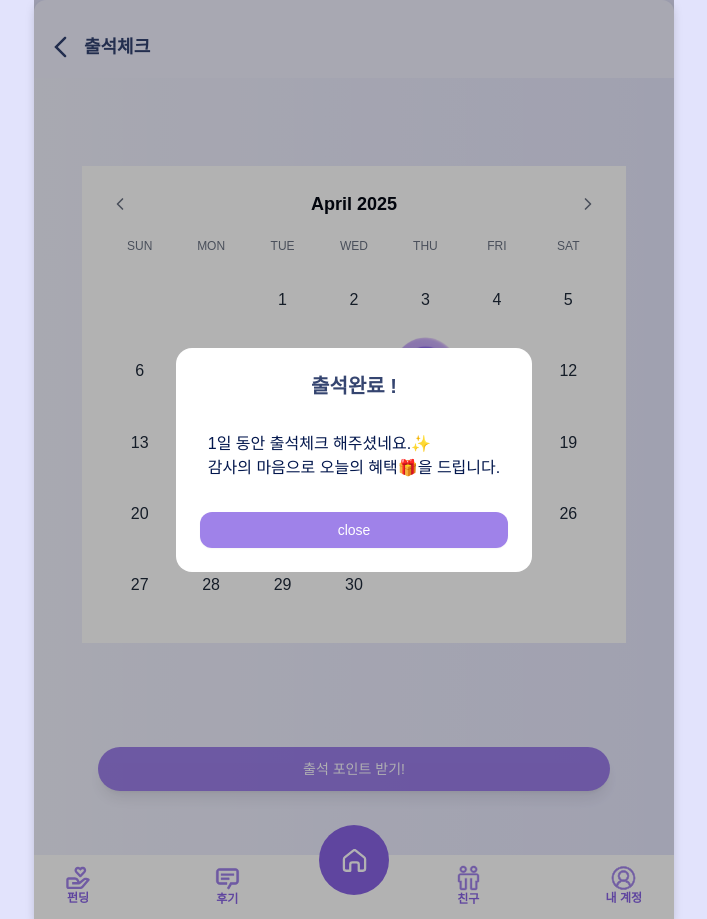
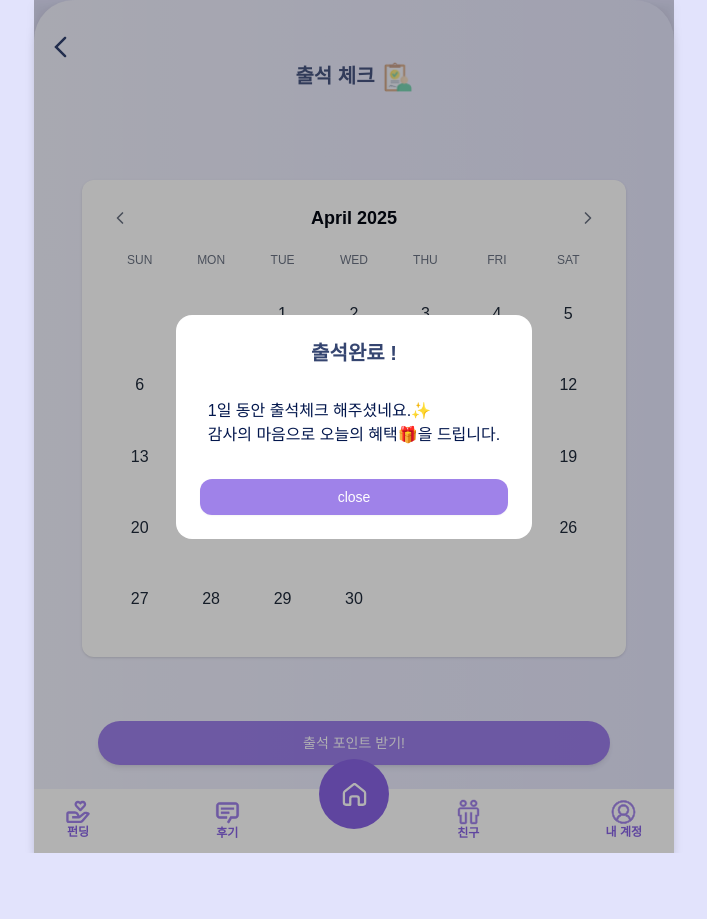
Before and after one commit to 2025-Advanced-Capstone-Chaeum/FE, a Next.js app: page /calendar in a window 1280 px wide. Both pictures are taken after a click on the button "출석 포인트 받기!". Shown: the whole page, without its empty margins (286-993 px from the left). After the commit the page ends 853 px from the top, so only its background shows below. Built offline with nearby package versions, Linux system fonts and the light colour scheme; a web font is replaced by a local one.

Commit message:
refactor: 출석페이지 컴포넌트 분리, 코드 최적화 (#69)

```diff
--- a/src/app/about/page.tsx
+++ b/src/app/about/page.tsx
@@ -26,7 +26,6 @@ const page = () => {
     });
   };
 
-  // Check if a specific item is clicked
   const isItemClicked = (index: number) => {
     return clickedItems.includes(index);
   };
--- a/src/app/calendar/page.tsx
+++ b/src/app/calendar/page.tsx
@@ -1,205 +1,92 @@
 "use client";
 
 import { useState, useEffect } from "react";
-import { ChevronLeft, ChevronRight, Home } from "lucide-react";
 import { Button } from "@/components/ui/button";
-import { cn } from "@/lib/utils";
 import Image from "next/image";
 import BackButton from "@/components/BackButton";
+import { getSavedAttendance, saveAttendance } from "@/lib/attendance";
+import { generateCalendarDays } from "@/utils/dateUtils";
+import CalendarHeader from "@/components/calendar/CalendarHeader";
+import CalendarGrid from "@/components/calendar/CalendarGrid";
+import AttendanceModal from "@/components/AttendanceModal";
 
 export default function AttendancePage() {
   const [currentDate, setCurrentDate] = useState(new Date());
   const [attendanceRecords, setAttendanceRecords] = useState<
     { date: string }[]
   >([]);
-  const [isOpenModal, setIsOpenModal] = useState<boolean>(false);
+  const [isOpenModal, setIsOpenModal] = useState(false);
 
-  // Load attendance records from localStorage on component mount
   useEffect(() => {
-    const savedRecords = localStorage.getItem("attendanceRecords");
-    if (savedRecords) {
-      setAttendanceRecords(JSON.parse(savedRecords));
-    }
+    const saved = getSavedAttendance();
+    if (saved) setAttendanceRecords(saved);
   }, []);
 
-  // Save attendance records to localStorage whenever they change
   useEffect(() => {
-    localStorage.setItem(
-      "attendanceRecords",
-      JSON.stringify(attendanceRecords)
-    );
+    saveAttendance(attendanceRecords);
   }, [attendanceRecords]);
 
-  const handlePrevMonth = () => {
+  const changeMonth = (offset: number) => {
     setCurrentDate(
-      new Date(currentDate.getFullYear(), currentDate.getMonth() - 1, 1)
-    );
-  };
-
-  const handleNextMonth = () => {
-    setCurrentDate(
-      new Date(currentDate.getFullYear(), currentDate.getMonth() + 1, 1)
+      new Date(currentDate.getFullYear(), currentDate.getMonth() + offset, 1)
     );
   };
 
   const handleAttendance = () => {
     const today = new Date();
     today.setHours(0, 0, 0, 0);
-
     const todayStr = today.toISOString().split("T")[0];
 
-    // Check if already attended today
-    if (!attendanceRecords.some((record) => record.date.startsWith(todayStr))) {
-      setAttendanceRecords([
-        ...attendanceRecords,
-        { date: today.toISOString() },
-      ]);
+    const alreadyChecked = attendanceRecords.some((record) =>
+      record.date.startsWith(todayStr)
+    );
+
+    if (!alreadyChecked) {
+      setAttendanceRecords((prev) => [...prev, { date: today.toISOString() }]);
       setIsOpenModal(true);
     }
   };
 
-  // Check if a date has an attendance record
-  const hasAttendance = (date: Date) => {
-    const dateStr = date.toISOString().split("T")[0];
-    return attendanceRecords.some((record) => record.date.startsWith(dateStr));
-  };
-
-  // Generate calendar days
-  const generateCalendarDays = () => {
-    const year = currentDate.getFullYear();
-    const month = currentDate.getMonth();
-
-    // First day of the month
-    const firstDay = new Date(year, month, 1);
-    // Last day of the month
-    const lastDay = new Date(year, month + 1, 0);
-
-    // Day of the week for the first day (0 = Sunday, 1 = Monday, etc.)
-    const firstDayOfWeek = firstDay.getDay();
-
-    // Total days in the month
-    const daysInMonth = lastDay.getDate();
-
-    const days = [];
-
-    // Add empty cells for days before the first day of the month
-    for (let i = 0; i < firstDayOfWeek; i++) {
-      days.push(null);
-    }
-
-    // Add days of the month
-    for (let day = 1; day <= daysInMonth; day++) {
-      const date = new Date(year, month, day);
-      days.push(date);
-    }
-
-    return days;
-  };
-
-  const days = generateCalendarDays();
-  const weekdays = ["SUN", "MON", "TUE", "WED", "THU", "FRI", "SAT"];
-  const monthNames = [
-    "January",
-    "February",
-    "March",
-    "April",
-    "May",
-    "June",
-    "July",
-    "August",
-    "September",
-    "October",
-    "November",
-    "December",
-  ];
+  const days = generateCalendarDays(currentDate);
 
   return (
-    <div className="w-full flex flex-col rounded-xl overflow-hidden ">
-      <div className="pb-4 bg-[#f0f0ff] text-center">
-        <BackButton>출석체크 </BackButton>
+    <div className="w-full flex flex-col rounded-xl overflow-hidden">
+      <div className="pb-4 text-center">
+        <BackButton />
+        <h1 className="text-secondary text-xl font-bold opacity-70 flex justify-center gap-2">
+          출석 체크
+          <Image
+            height={30}
+            width={30}
+            alt="출석체크"
+            src="/assets/icons/attendance.svg"
+          />
+        </h1>
       </div>
-      <div className="w-full max-h-full space-y-16 p-12 ">
-        <div className="w-full mx-auto bg-white p-6 mt-10 ">
-          <div>
-            <div className="flex items-center justify-between mb-4">
-              <button onClick={handlePrevMonth} className="p-1">
-                <ChevronLeft className="h-5 w-5 text-gray-500" />
-              </button>
-              <h2 className="text-lg font-semibold">
-                {monthNames[currentDate.getMonth()]} {currentDate.getFullYear()}
-              </h2>
-              <button onClick={handleNextMonth} className="p-1">
-                <ChevronRight className="h-5 w-5 text-gray-500" />
-              </button>
-            </div>
-            <div className="grid grid-cols-7 gap-1 mb-2">
-              {weekdays.map((day, index) => (
-                <div
-                  key={index}
-                  className="text-center text-xs font-medium text-gray-500 py-1">
-                  {day}
-                </div>
-              ))}
-            </div>
-            <div className="grid grid-cols-7 gap-1">
-              {days.map((day, index) => (
-                <div
-                  key={index}
-                  className={cn(
-                    "aspect-square flex items-center justify-center relative ",
-                    day ? "text-gray-800" : "text-transparent"
-                  )}>
-                  {day && (
-                    <>
-                      <span className="h-8 w-8 flex items-center justify-center rounded-full">
-                        {day.getDate()}
-                      </span>
-                      {hasAttendance(day) && (
-                        <div className="absolute inset-0 flex items-center justify-center">
-                          <Image
-                            fill
-                            alt="출석 도장"
-                            src="/assets/icons/footprint.svg"
-                            className="object-contain"
-                          />
-                        </div>
-                      )}
-                    </>
-                  )}
-                </div>
-              ))}
-            </div>
-          </div>
+
+      <div className="w-full max-h-full space-y-6 p-12">
+        <div className="w-full mx-auto bg-white p-6 mt-6 rounded-xl shadow-sm">
+          <CalendarHeader
+            currentDate={currentDate}
+            onPrev={() => changeMonth(-1)}
+            onNext={() => changeMonth(1)}
+          />
+          <CalendarGrid days={days} attendanceRecords={attendanceRecords}  />
         </div>
+
         <div className="p-4 flex justify-center">
           <Button
             onClick={handleAttendance}
-            className="w-full h-full max-h-1/2 py-3 mt-6 text-white rounded-full shadow-lg ">
+            className="w-full h-full max-h-1/2 py-3 mt-6 text-white rounded-full shadow-md">
             출석 포인트 받기!
           </Button>
         </div>
-        <div
-          className={`absolute inset-0 bg-black/30  z-50 flex items-center justify-center transition-opacity duration-300 ${
-            isOpenModal
-              ? "opacity-100 pointer-events-auto"
-              : "opacity-0 pointer-events-none"
-          }`}>
-          <div className="flex flex-col bg-white rounded-2xl p-6 space-y-6 pt-6">
-            <h1 className="flex justify-center items-start text-secondary text-xl font-semibold opacity-80">
-              출석완료 !
-            </h1>
-            <div className="p-2 text-secondary">
-              <p className="">
-                {attendanceRecords.length}일 동안 출석체크 해주셨네요.✨
-              </p>
-              <p className="">감사의 마음으로 오늘의 혜택🎁을 드립니다.</p>
-            </div>
 
-            <Button onClick={() => setIsOpenModal((prev) => !prev)}>
-              close
-            </Button>
-          </div>
-        </div>
+        <AttendanceModal
+          isOpen={isOpenModal}
+          onClose={() => setIsOpenModal(false)}
+          totalDays={attendanceRecords.length}
+        />
       </div>
     </div>
   );
--- /dev/null
+++ b/src/components/AttendanceModal.tsx
@@ -0,0 +1,26 @@
+import { Button } from "@/components/ui/button";
+
+interface Props {
+  isOpen: boolean;
+  onClose: () => void;
+  totalDays: number;
+}
+
+export default function AttendanceModal({ isOpen, onClose, totalDays }: Props) {
+  return (
+    <div className={`absolute inset-0 bg-black/30 z-50 flex items-center justify-center transition-opacity duration-300 ${
+      isOpen ? "opacity-100 pointer-events-auto" : "opacity-0 pointer-events-none"
+    }`}>
+      <div className="flex flex-col bg-white rounded-2xl p-6 space-y-6 pt-6">
+        <h1 className="flex justify-center items-start text-secondary text-xl font-semibold opacity-80">
+          출석완료 !
+        </h1>
+        <div className="p-2 text-secondary">
+          <p>{totalDays}일 동안 출석체크 해주셨네요.✨</p>
+          <p>감사의 마음으로 오늘의 혜택🎁을 드립니다.</p>
+        </div>
+        <Button onClick={onClose}>close</Button>
+      </div>
+    </div>
+  );
+}
--- /dev/null
+++ b/src/components/calendar/CalendarGrid.tsx
@@ -0,0 +1,59 @@
+import { cn } from "@/lib/utils";
+import Image from "next/image";
+
+interface CalendarGridProps {
+  days: (Date | null)[];
+  attendanceRecords: { date: string }[];
+}
+
+export default function CalendarGrid({
+  days,
+  attendanceRecords,
+}: CalendarGridProps) {
+  const weekdays = ["SUN", "MON", "TUE", "WED", "THU", "FRI", "SAT"];
+  const hasAttendance = (date: Date) => {
+    const dateStr = date.toISOString().split("T")[0];
+    return attendanceRecords.some((record) => record.date.startsWith(dateStr));
+  };
+  return (
+    <>
+      <div className="grid grid-cols-7 gap-1 mb-2">
+        {weekdays.map((day, i) => (
+          <div
+            key={i}
+            className="text-center text-xs font-medium text-gray-500 py-1">
+            {day}
+          </div>
+        ))}
+      </div>
+      <div className="grid grid-cols-7 gap-1">
+        {days.map((day, i) => (
+          <div
+            key={i}
+            className={cn(
+              "aspect-square flex items-center justify-center relative",
+              day ? "text-gray-800" : "text-transparent"
+            )}>
+            {day && (
+              <>
+                <span className="h-8 w-8 flex items-center justify-center rounded-full">
+                  {day.getDate()}
+                </span>
+                {hasAttendance(day) && (
+                  <div className="absolute inset-0 flex items-center justify-center">
+                    <Image
+                      fill
+                      alt="출석 도장"
+                      src="/assets/icons/footprint.svg"
+                      className="object-contain"
+                    />
+                  </div>
+                )}
+              </>
+            )}
+          </div>
+        ))}
+      </div>
+    </>
+  );
+}
--- /dev/null
+++ b/src/components/calendar/CalendarHeader.tsx
@@ -0,0 +1,38 @@
+import { ChevronLeft, ChevronRight } from "lucide-react";
+
+interface Props {
+  currentDate: Date;
+  onPrev: () => void;
+  onNext: () => void;
+}
+
+export default function CalendarHeader({ currentDate, onPrev, onNext }: Props) {
+  const monthNames = [
+    "January",
+    "February",
+    "March",
+    "April",
+    "May",
+    "June",
+    "July",
+    "August",
+    "September",
+    "October",
+    "November",
+    "December",
+  ];
+
+  return (
+    <div className="flex items-center justify-between mb-4">
+      <button onClick={onPrev} className="p-1">
+        <ChevronLeft className="h-5 w-5 text-gray-500" />
+      </button>
+      <h2 className="text-lg font-semibold">
+        {monthNames[currentDate.getMonth()]} {currentDate.getFullYear()}
+      </h2>
+      <button onClick={onNext} className="p-1">
+        <ChevronRight className="h-5 w-5 text-gray-500" />
+      </button>
+    </div>
+  );
+}
--- /dev/null
+++ b/src/lib/attendance.ts
@@ -0,0 +1,8 @@
+export function getSavedAttendance(): { date: string }[] {
+  const saved = localStorage.getItem("attendanceRecords");
+  return saved ? JSON.parse(saved) : [];
+}
+
+export function saveAttendance(records: { date: string }[]) {
+  localStorage.setItem("attendanceRecords", JSON.stringify(records));
+}
--- a/src/utils/dateUtils.ts
+++ b/src/utils/dateUtils.ts
@@ -53,3 +53,24 @@ export function formatDonationDate(date: Date): string {
   const formattedTime = `${hours}:${minutes} ${period}`;
   return `${year}.${month}.${day} , ${formattedTime}`;
 }
+
+export function generateCalendarDays(currentDate: Date) {
+  const year = currentDate.getFullYear();
+  const month = currentDate.getMonth();
+  const firstDay = new Date(year, month, 1);
+  const lastDay = new Date(year, month + 1, 0);
+  const firstDayOfWeek = firstDay.getDay();
+  const daysInMonth = lastDay.getDate();
+
+  const days: (Date | null)[] = [];
+
+  for (let i = 0; i < firstDayOfWeek; i++) {
+    days.push(null);
+  }
+
+  for (let day = 1; day <= daysInMonth; day++) {
+    days.push(new Date(year, month, day));
+  }
+
+  return days;
+}
```
